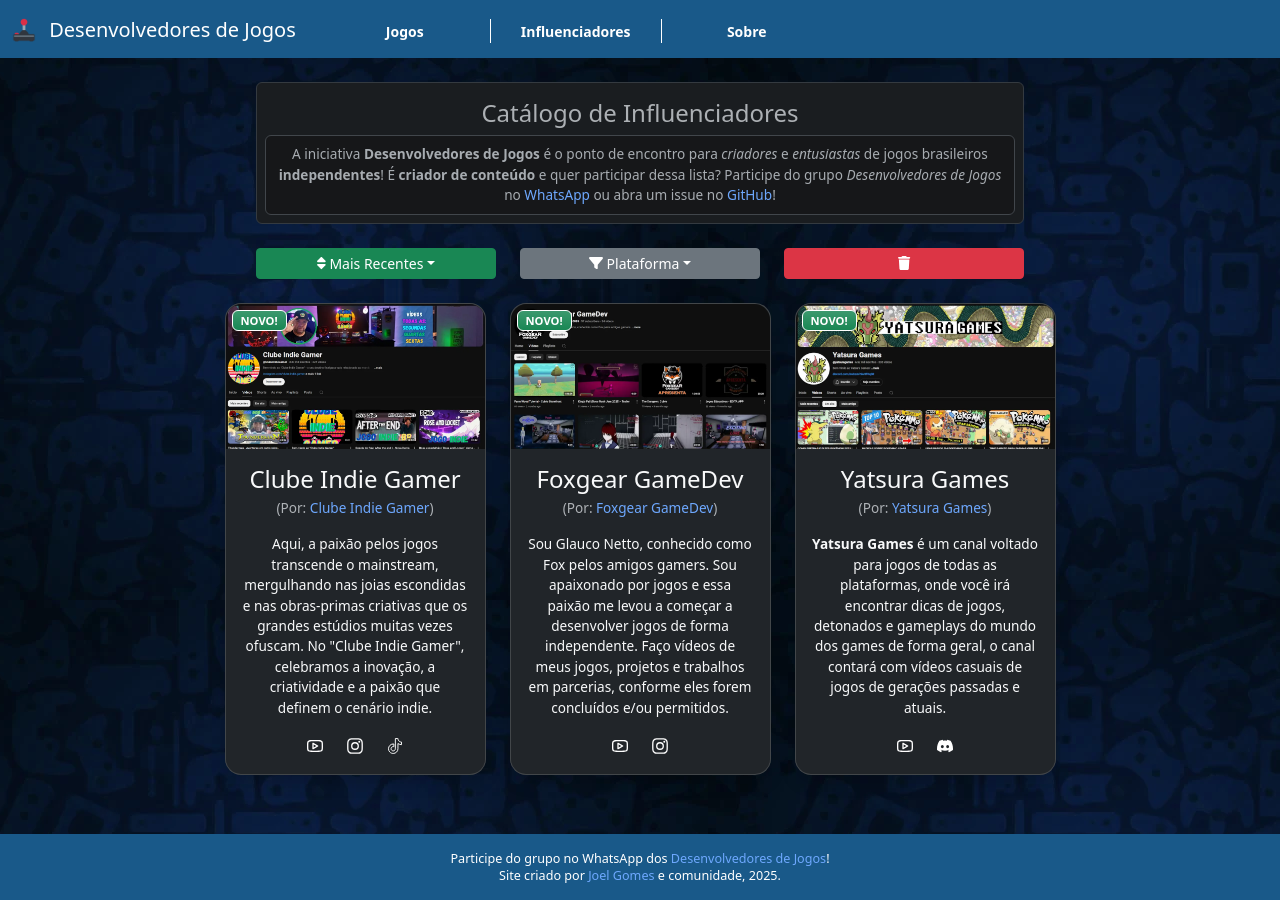
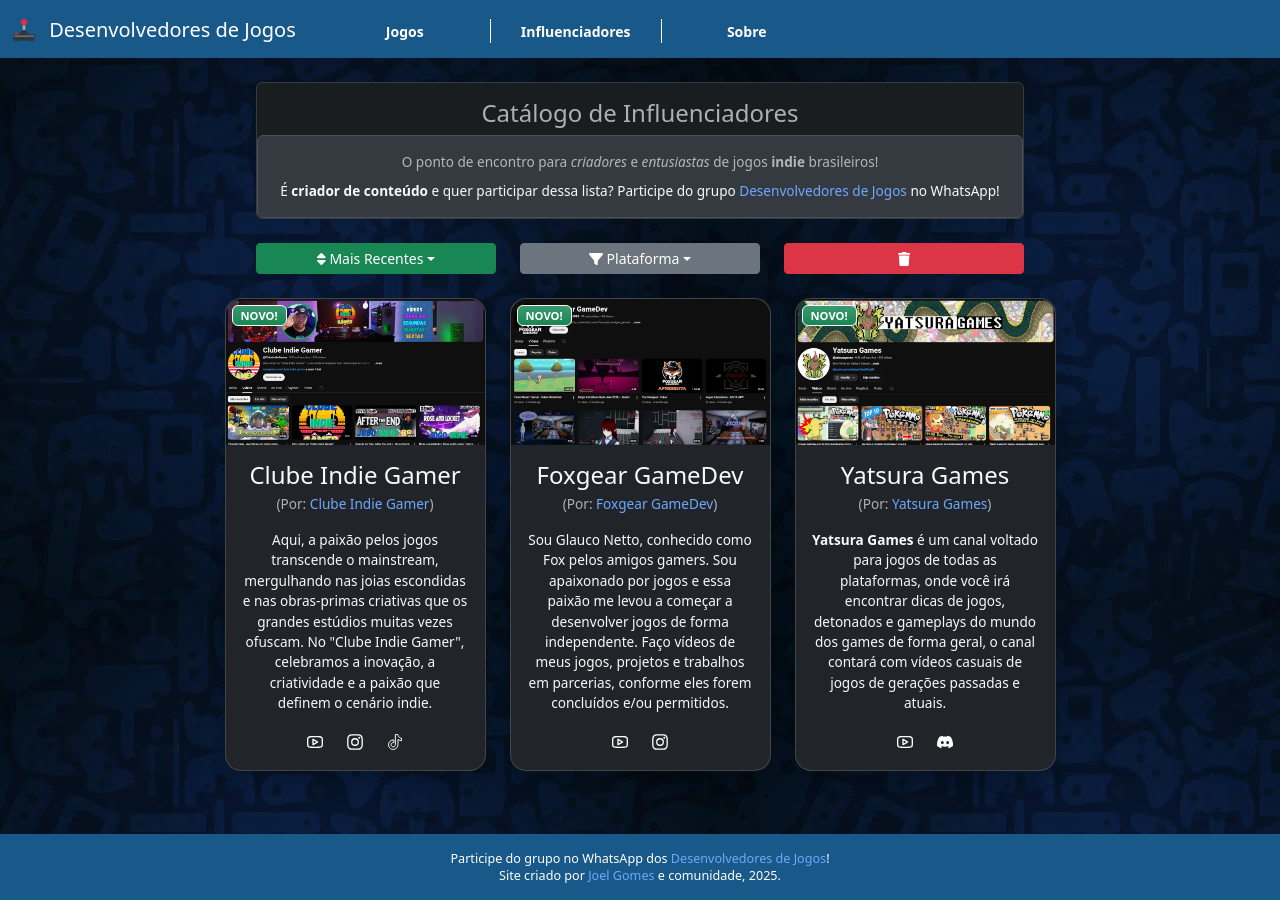
Before and after one commit to murikistudio/devsdejogos.com.br, a Jekyll site: the page built from pages/influenciadores.html, in a window 1280 px wide. Built offline with Jekyll 4.4.1, drawn with Linux system fonts in a browser that asks for light colours.

Commit message:
melhorias no cabeçalho das páginas

```diff
--- a/_config.yml
+++ b/_config.yml
@@ -21,8 +21,7 @@
 title: Desenvolvedores de Jogos
 email:
 description: >- # this means to ignore newlines until "baseurl:"
-  A iniciativa <strong>Desenvolvedores de Jogos</strong> é o ponto de encontro para
-  <i>criadores</i> e <i>entusiastas</i> de jogos brasileiros <strong>independentes</strong>!
+  O ponto de encontro para <i>criadores</i> e <i>entusiastas</i> de jogos <strong>indie</strong> brasileiros!
 
 baseurl: "" # the subpath of your site, e.g. /blog
 url: "https://devsdejogos.com.br" # the base hostname & protocol for your site, e.g. http://example.com
--- a/pages/influenciadores.html
+++ b/pages/influenciadores.html
@@ -7,16 +7,17 @@ swiper: true
 ---
 
 <!-- Cabeçalho -->
+<div class="alert alert-dark page-content-thin mb-2 px-0 pb-0" role="alert">
+    <h4 class="text-center text-muted alert-heading">Catálogo de {{ page.title }}</h4>
 
-<div class="alert alert-dark page-content-thin mb-2 px-2 pb-2" role="alert">
-    <h4 class="text-center text-muted alert-heading">Catálogo de {{ page.title }}</h4>
-    <div class="alert alert-secondary m-0 p-2" role="alert">
-        <p class="text-center m-0 font-tiny">
+    <div class="alert alert-light m-0">
+        <p class="text-center text-muted m-0 font-tiny">
             {{ site.description }}
-            É <strong>criador de conteúdo</strong> e quer participar dessa lista? Participe do grupo <i>Desenvolvedores de Jogos</i> no
-            <a target="_blank" href="{{ site.data.contact[0].url }}">WhatsApp</a>
-            ou abra um issue no
-            <a target="_blank" href="{{ site.data.contact[2].url }}">GitHub</a>!
+        </p>
+        <p class="text-center m-0 mt-2 font-tiny">
+            É <strong>criador de conteúdo</strong> e quer participar dessa lista?
+            Participe do grupo <a target="_blank" href="{{ site.data.contact[0].url }}">Desenvolvedores de Jogos</a>
+            no WhatsApp!
         </p>
     </div>
 </div>
```
Also changed, not shown: index.html (+9 -6 lines).
